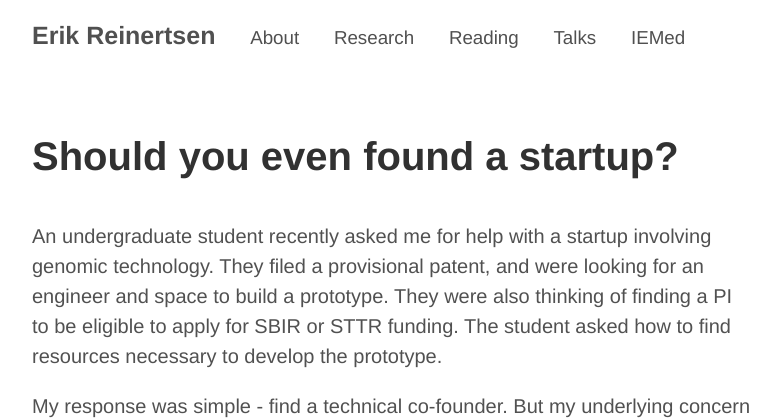
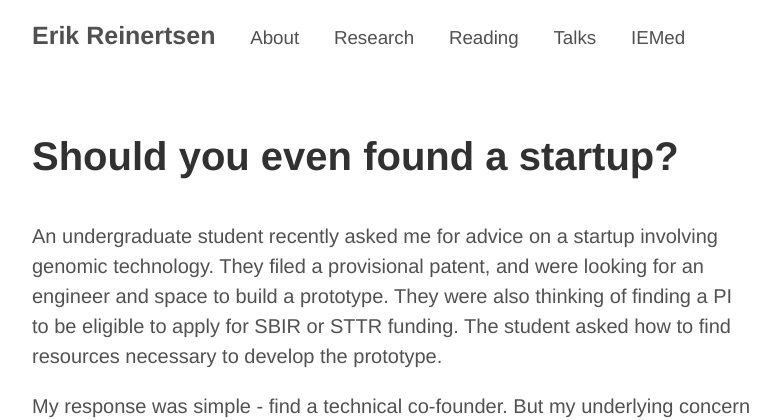
Before and after one commit to erikr/erikr.github.io, a Jekyll site: the page built from _posts/2015-03-09-should-you-even-found-a-startup.md, in a window 1280 px wide. Shown: the top 420 px of the page, without its empty margins (248-1028 px from the left). Built offline with Jekyll 4.4.1, drawn with Linux system fonts in a browser that asks for light colours; nearby versions of some CDN libraries.

Commit message:
changed minor thing

```diff
--- a/_posts/2015-03-09-should-you-even-found-a-startup.md
+++ b/_posts/2015-03-09-should-you-even-found-a-startup.md
@@ -4,7 +4,7 @@
 tags: startups
 ---
 
-An undergraduate student recently asked me for help with a startup involving genomic technology. They filed a provisional patent, and were looking for an engineer and space to build a prototype. They were also thinking of finding a PI to be eligible to apply for SBIR or STTR funding. The student asked how to find resources necessary to develop the prototype.
+An undergraduate student recently asked me for advice on a startup involving genomic technology. They filed a provisional patent, and were looking for an engineer and space to build a prototype. They were also thinking of finding a PI to be eligible to apply for SBIR or STTR funding. The student asked how to find resources necessary to develop the prototype.
 
 My response was simple - find a technical co-founder. But my underlying concern extends beyond this.
 
```
